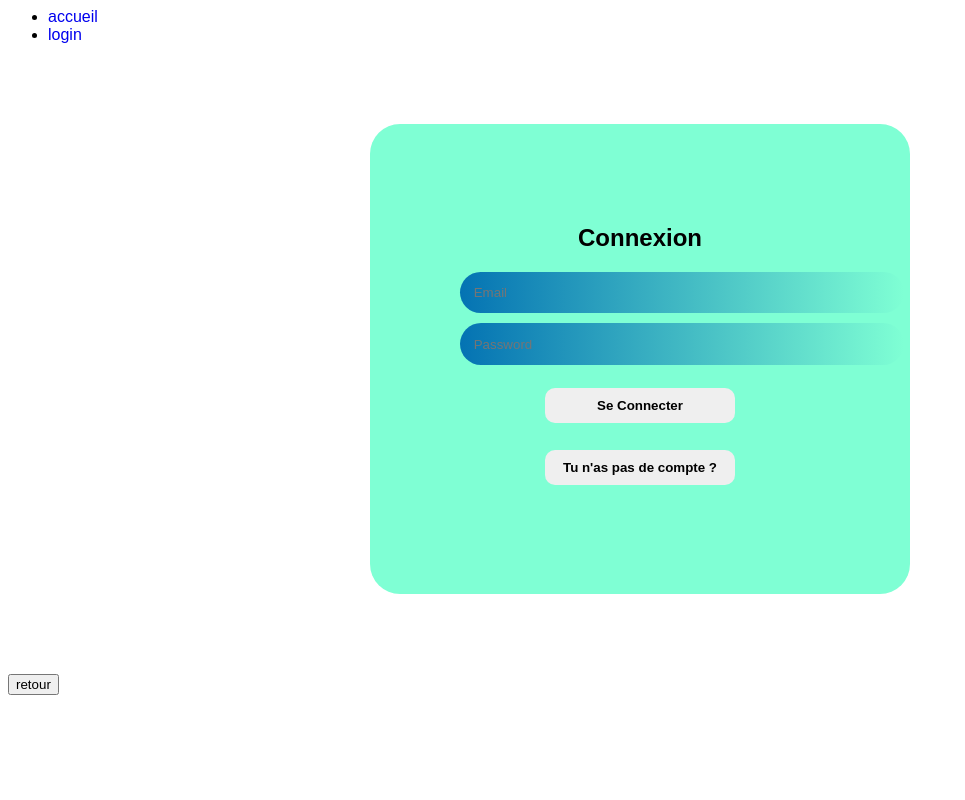
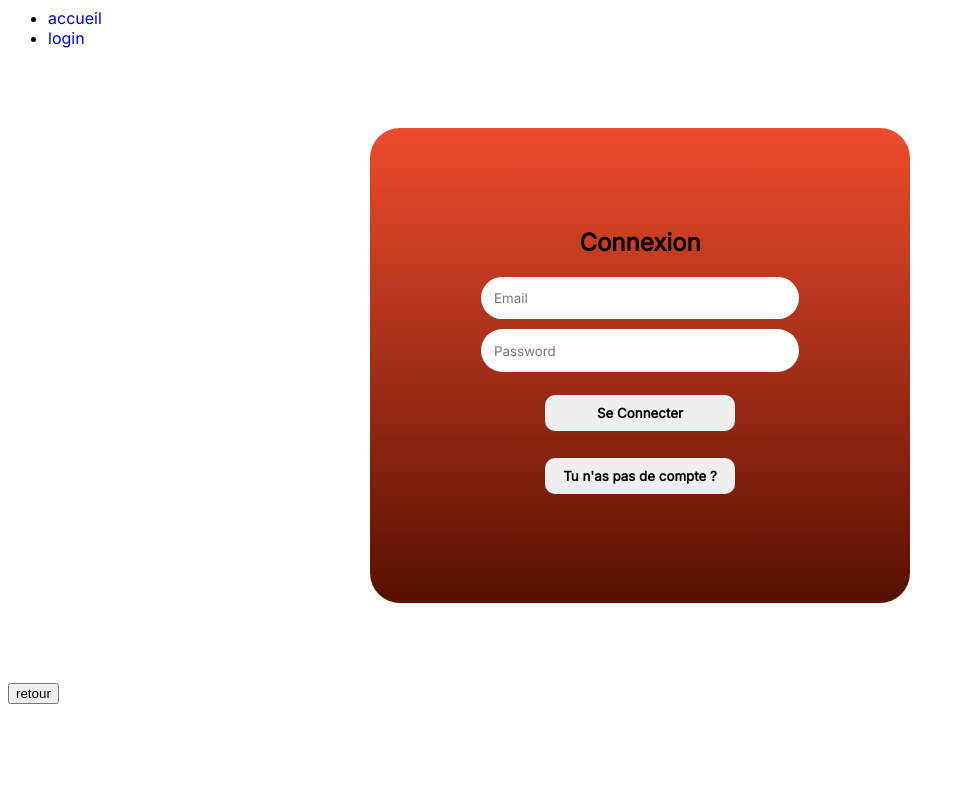
Before and after one commit to Plumatachi/FestiutO, a Flask app: page /login/ in a window 1280 px wide. Shown: the whole page, without its empty margins (0-965 px from the left). Run offline with Flask 3, Linux system fonts and the light colour scheme.

Commit message:
Update font styles and background colors

```diff
--- a/FestiutO/static/css/base.css
+++ b/FestiutO/static/css/base.css
@@ -1,11 +1,9 @@
-body {
-    font-family: 'Alumni Sans', sans-serif;
+@import url('https://fonts.googleapis.com/css2?family=Inter&display=swap');
+
+body, .input *, .element{
+    font-family: 'Inter', sans-serif;
 }
 
 a {
     text-decoration: none;
 }
-
-.input *{
-    font-family: 'Alumni Sans', sans-serif;
-}
--- a/FestiutO/static/css/login.css
+++ b/FestiutO/static/css/login.css
@@ -1,4 +1,3 @@
-
 
 .form{
     margin: 5em auto;
@@ -6,7 +5,7 @@
     padding: 5em;
     text-align: center;
     align-items: center;
-    background-color: aquamarine;
+    background: linear-gradient(to bottom, rgb(238, 76, 44), rgb(88, 16, 1));
     border-radius: 30px;
 }
 
@@ -27,19 +26,21 @@
 }
 
 .input{
-    width: 100%;
-    margin: 10px;
+    width: auto;
+    margin-top: 10px;
+    margin-bottom: 10px;
     border-radius: 10px;
     border: none;
 }
 
 .element *{
     border-radius: 30px;
+    width: 84%;
     border: none;
     padding: 1em;
     cursor: pointer;
-    background-color: #009af0;
-    background: linear-gradient(to right, #0473b3, aquamarine);
+    background-color: rgb(130, 139, 4);
+    background: white;
 
 
 }
--- a/FestiutO/templates/login.html
+++ b/FestiutO/templates/login.html
@@ -2,7 +2,7 @@
 
 {% block styles %}
 {{ super() }}
-<link rel="stylesheet" href="{{ url_for('static',filename='./css/login.css') }}">
+<link rel="stylesheet" href="{{ url_for('static', filename='css/login.css') }}">
 {% endblock %}
 
 {% block content %}
@@ -29,10 +29,10 @@
                 <div class="element">{{ form.password(size=50, placeholder="Password") }}</div>
               </div>
                 <div class="btn-container">
-                  <input type="submit" value="Se Connecter">
+                  <input type="submit" class="element" value="Se Connecter">
                 </div>
                 <div class="btn-container">
-                  <button id="register-btn">Tu n'as pas de compte ?</button>
+                  <a href="{{ url_for('register')}}"><button id="register-btn" class="element">Tu n'as pas de compte ?</button></a>
                 </div>
             </form>
         </div>
```
